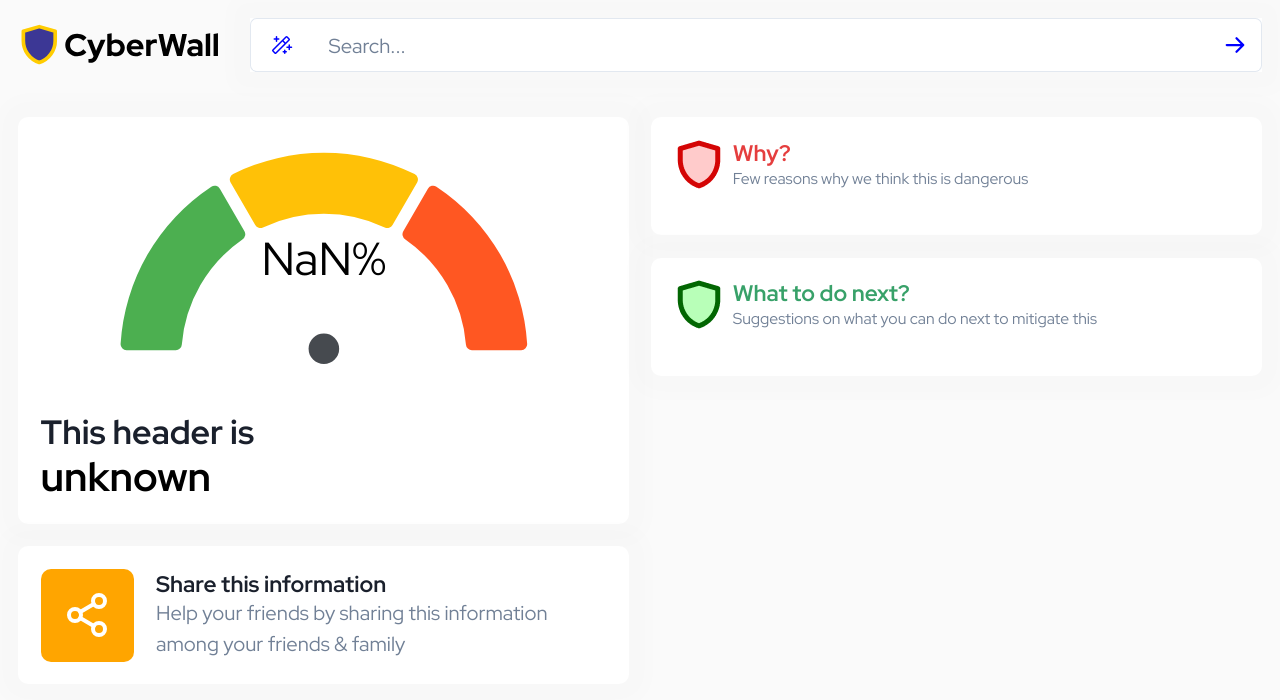
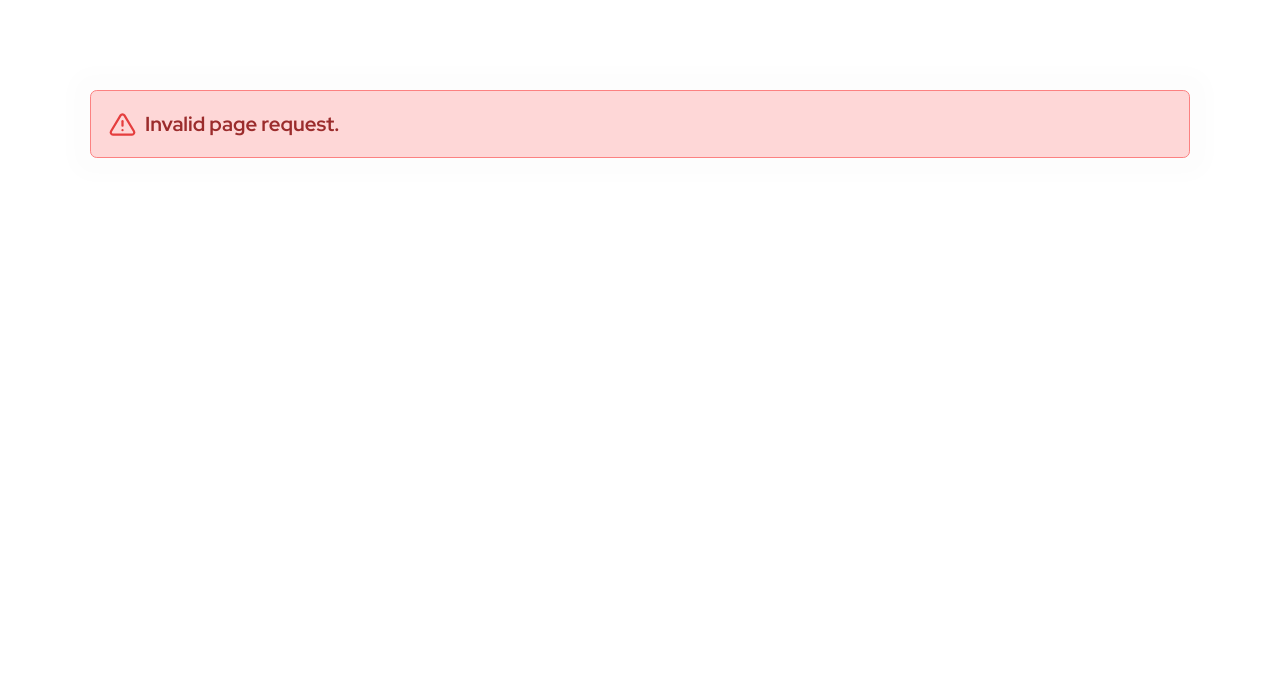
Before and after one commit to basheeromy/cyberwall-pre-alpha, a React (Vite) app: page /search in a window 1280 px wide. Shown: the top 700 px of the page. Built offline with nearby package versions, Linux system fonts and the light colour scheme.

Commit message:
fixed functionality level issues

```diff
--- a/src/components/ErrorWidget.tsx
+++ b/src/components/ErrorWidget.tsx
@@ -1,5 +1,5 @@
 
-import { Box, Flex, Text, Icon } from '@chakra-ui/react';
+import { Box, Flex, Text, Icon, Button } from '@chakra-ui/react';
 import { FiAlertTriangle } from 'react-icons/fi';
 
 const ErrorWidget = ({ message }: { message: string }) => {
--- a/src/components/HomePage/searchBar.tsx
+++ b/src/components/HomePage/searchBar.tsx
@@ -1,10 +1,12 @@
-import React, { useState, useEffect, FormEvent } from 'react';
+import React, { useState, useEffect, FormEvent, useImperativeHandle, forwardRef } from 'react';
+import { useNavigate } from 'react-router-dom';
 import { FiSearch, FiPaperclip, FiX } from 'react-icons/fi';
-import { Box, IconButton } from '@chakra-ui/react';
+import { IconButton } from '@chakra-ui/react';
 
 interface SearchBarProps {
-  query: string;
-  setQuery: (query: string) => void;
+  initQuery?: string;
+  initAttachment?: File
+  onSubmit: (type: 'ATTACHMENT' | 'QUERY', data: File | string) => void;
 }
 
 const placeholders = [
@@ -15,49 +17,26 @@ const placeholders = [
   'e.g., https://facebook.com/username'
 ];
 
-const keyframes = `
-  @keyframes rotate-border {
-    from {
-      border-image-source: linear-gradient(45deg, #A7A3FF, #1509FF);
+export const SearchBar = forwardRef(({ onSubmit, initQuery, initAttachment }: SearchBarProps, ref) => {
+  const [placeholder, setPlaceholder] = useState(placeholders[0]);
+  const [attachment, setAttachment] = useState<File | null>(initAttachment ?? null);
+  const [query, setQuery] = useState<string>(initQuery ?? '');
+  const navigate = useNavigate();
+
+  useImperativeHandle(ref, () => ({
+    updateQuery: (newQuery: string) => {
+      setQuery(newQuery);
     }
-    to {
-      border-image-source: linear-gradient(405deg, #A7A3FF, #1509FF);
-    }
-  }
-
-  @keyframes slide-up {
-    0% {
-      opacity: 0;
-      transform: translateY(20px);
-    }
-    100% {
-      opacity: 1;
-      transform: translateY(0);
-    }
-  }
-`;
-
-export function SearchBar({ query, setQuery }: SearchBarProps) {
-  const [placeholder, setPlaceholder] = useState(placeholders[0]);
-  const [attachment, setAttachment] = useState<File | null>(null);
+  }));
 
   const handleSubmit = (e: FormEvent<HTMLFormElement>) => {
     e.preventDefault();
     if (attachment) {
-      const formData = new FormData();
-      formData.append('apk_file', attachment);
-
-      // Use FormData to pass the file
-      window.location.href = `/search?attachment=${encodeURIComponent('file')}`;
+      onSubmit('ATTACHMENT', attachment);
+      navigate('/search', { state: { attachment } });
     } else if (query.trim()) {
-      window.location.href = `/search?query=${encodeURIComponent(query)}`;
-    }
-  };
-
-  const handleKeyDown = (e) => {
-    if (e.key === 'Enter') {
-      e.preventDefault(); // Prevent default enter behavior
-      handleSubmit(e as unknown as FormEvent<HTMLFormElement>); // Call submit handler
+      onSubmit('QUERY', query);
+      navigate('/search', { state: { query } });
     }
   };
 
@@ -76,7 +55,7 @@ export function SearchBar({ query, setQuery }: SearchBarProps) {
         const nextIndex = (currentIndex + 1) % placeholders.length;
         return placeholders[nextIndex];
       });
-    }, 1500); // Change placeholder every 1.5 seconds
+    }, 1500);
     return () => clearInterval(interval);
   }, []);
 
@@ -91,10 +70,6 @@ export function SearchBar({ query, setQuery }: SearchBarProps) {
     animation: 'rotate-border 3s linear infinite',
     transition: 'border-color 0.3s ease',
     position: 'relative',
-  };
-
-  const placeholderStyle: React.CSSProperties = {
-    animation: 'slide-up 0.5s ease-in-out',
   };
 
   const attachmentInfoStyle: React.CSSProperties = {
@@ -112,7 +87,6 @@ export function SearchBar({ query, setQuery }: SearchBarProps) {
 
   return (
     <div style={{ width: '100%', margin: '16px 0', position: 'relative' }}>
-      <style>{keyframes}</style>
       <form onSubmit={handleSubmit}>
         <input
           type="text"
@@ -120,17 +94,6 @@ export function SearchBar({ query, setQuery }: SearchBarProps) {
           value={query}
           onChange={(e) => setQuery(e.target.value)}
           style={inputStyle}
-          onKeyDown={handleKeyDown}
-          onFocus={(e) => {
-            e.currentTarget.style.borderColor = 'black';
-            e.currentTarget.style.borderImage = 'none';
-            e.currentTarget.style.animation = 'none';
-          }}
-          onBlur={(e) => {
-            e.currentTarget.style.borderColor = 'transparent';
-            e.currentTarget.style.borderImage = 'linear-gradient(45deg, #A7A3FF, #1509FF) 1';
-            e.currentTarget.style.animation = 'rotate-border 3s linear infinite';
-          }}
         />
         {attachment && (
           <div style={attachmentInfoStyle}>
@@ -145,7 +108,7 @@ export function SearchBar({ query, setQuery }: SearchBarProps) {
             />
           </div>
         )}
-        <button type='submit'>
+        <button type="submit">
           <div style={{ position: 'absolute', top: '50%', right: '12px', transform: 'translateY(-50%)', color: '#888' }}>
             <FiSearch />
           </div>
@@ -163,6 +126,6 @@ export function SearchBar({ query, setQuery }: SearchBarProps) {
       </form>
     </div>
   );
-}
+});
 
 export default SearchBar;
--- a/src/components/SearchPage/dangerMeter.tsx
+++ b/src/components/SearchPage/dangerMeter.tsx
@@ -66,7 +66,7 @@ export const DangerMeter = ({
                 nrOfLevels={3}
                 colors={['#4CAF50', '#FFC107', '#FF5722']}
                 arcWidth={0.3}
-                percent={Math.round(isLoading ? fakeValue : data?.score) / 100}
+                percent={Math.round(isLoading ? fakeValue : (data?.score ?? 0)) / 100}
                 textColor="#000000"
             />
             {isLoading ? (
@@ -90,7 +90,7 @@ export const DangerMeter = ({
 
 function getResultString(score: number): { message: string; color: string } {
     if (score == undefined || score == null)
-        return { message: 'unknown', color: 'black' }
+        return { message: '', color: 'black' }
     if (score < 34) return { message: 'Safe', color: 'green.500' }
     else if (score < 64)
         return { message: 'Not recommended', color: 'yellow.500' }
--- a/src/pages/Home.tsx
+++ b/src/pages/Home.tsx
@@ -1,4 +1,4 @@
-import React, { FormEvent, useEffect, useState } from 'react'
+import React, { FormEvent, useEffect, useRef, useState } from 'react'
 import {
 	ChakraProvider,
 	Box,
@@ -21,10 +21,14 @@ import { PasteFromClipBoard } from '../components/HomePage/PasteFromClipBoard'
 import { NavBar } from '../components/NavBar'
 import { FiSearch } from 'react-icons/fi'
 import SearchBar from '../components/HomePage/searchBar'
+import { useNavigate } from 'react-router-dom'
 
 // Main Home Component
 const Home: React.FC = () => {
-	const [query, setQuery] = useState<string>('')
+	const navigate = useNavigate();
+	const searchBarRef = useRef(null);
+
+
 
 	return (
 		<ChakraProvider>
@@ -48,11 +52,21 @@ const Home: React.FC = () => {
 							<Logo />
 						</Box>
 						<Box width={['90%', '80%', '50%', '40%']} mt={4}>
-							<SearchBar query={query} setQuery={setQuery} />
+							<SearchBar
+								ref={searchBarRef}
+								onSubmit={(type, data) => {
+									if (type == 'ATTACHMENT') {
+										navigate('/search', { state: { data } });
+									} else {
+										navigate('/search', { state: { data } });
+									}
+								}} />
 						</Box>
 						<PasteFromClipBoard
 							onSuccessFullClipBoard={(data) => {
-								setQuery(data)
+								if (searchBarRef.current) {
+									searchBarRef.current.updateQuery('New query from parent');
+								}
 							}}
 						/>
 					</Flex>
--- a/src/pages/Search.tsx
+++ b/src/pages/Search.tsx
@@ -1,11 +1,12 @@
-import axios from 'axios';
-import { FormEvent, useEffect, useState } from 'react';
-import LoadingState from '../components/SearchPage/loadingStateComponent';
+import axios from 'axios'
+import { FormEvent, useEffect, useState } from 'react'
+import { useLocation, useNavigate } from 'react-router-dom'
+import LoadingState from '../components/SearchPage/loadingStateComponent'
 import {
     ActionsList,
     BoxWithShareCTA,
     ReasonsList,
-} from '../components/SearchPage/dangerMeter';
+} from '../components/SearchPage/dangerMeter'
 import {
     Box,
     Flex,
@@ -16,38 +17,38 @@ import {
     InputRightElement,
     Link,
     VStack,
-} from '@chakra-ui/react';
-import { PiMagicWand, PiArrowRightBold } from 'react-icons/pi';
-import { Logo } from '../components/Logo';
-import { DangerMeter } from '../components/SearchPage/dangerMeter';
-import ErrorWidget from '../components/ErrorWidget';
+} from '@chakra-ui/react'
+import { PiMagicWand, PiArrowRightBold } from 'react-icons/pi'
+import { Logo } from '../components/Logo'
+import { DangerMeter } from '../components/SearchPage/dangerMeter'
+import ErrorWidget from '../components/ErrorWidget'
+import SearchBar from '../components/HomePage/searchBar'
 
 export function Search(): JSX.Element {
-    const queryParams = new URLSearchParams(window.location.search);
-    const query = queryParams.get('query') || '';
-    const attachment = queryParams.get('attachment') || '';
-    const [error, setError] = useState<string | null>(null);
-    const [isTyping, setIsTyping] = useState(false);
-    const [responseData, setResponseData] = useState<any>(null);
-    const [detailedResponse, setDetailedResponse] = useState<any>(null);
-    const [searchQueryType, setType] = useState<string>();
-    const [searchQuery, setSearchQuery] = useState<string>(query);
+    const location = useLocation()
+    const { query = '', attachment = null } = location.state || {}
+    const [error, setError] = useState<string | null>(null)
+    const [isTyping, setIsTyping] = useState(false)
+    const [responseData, setResponseData] = useState<any>(null)
+    const [detailedResponse, setDetailedResponse] = useState<any>(null)
+    const [searchQueryType, setType] = useState<string>()
+    const [searchQuery, setSearchQuery] = useState<string>(query)
 
     useEffect(() => {
         if (attachment) {
-            // Directly handle APK analysis if an attachment is present
-            analyzeApk(attachment)
-                .catch((err) => {
-                    console.error('Error analyzing APK:', err);
-                    setError('Failed to analyze the attached file. Please try again.');
-                });
+            analyzeApk(attachment).catch((err) => {
+                console.error('Error analyzing APK:', err)
+                setError(
+                    'Failed to analyze the attached file. Please try again.',
+                )
+            })
         } else if (query) {
-            fetchInitialResponse(query);
+            fetchInitialResponse(query)
         }
-    }, [attachment, query]);
+    }, [])
 
     const fetchInitialResponse = async (query: string) => {
-        setIsTyping(true);
+        setIsTyping(true)
         try {
             const response = await axios.post(
                 'https://ragnarok.nysaclan.com/api/v1/wall/chat',
@@ -62,49 +63,49 @@ export function Search(): JSX.Element {
                     headers: {
                         'Content-Type': 'application/json',
                     },
-                }
-            );
+                },
+            )
 
-            setResponseData(response.data);
-            setIsTyping(false);
-            setError(null); // Clear any previous errors
+            setResponseData(response.data)
+            setIsTyping(false)
+            setError(null) // Clear any previous errors
 
-            // Based on mode, call the appropriate API
             if (response.data.response) {
                 switch (response.data.response.mode) {
                     case 'URL':
-                        await analyzeUrl(response.data.response.argument.url);
-                        setType('Url');
-                        break;
+                        await analyzeUrl(response.data.response.argument.url)
+                        setType('Url')
+                        break
                     case 'SMS':
                         await analyzeSms(
                             response.data.response.argument.sms_content,
-                            response.data.response.argument.sms_header
-                        );
-                        setType('SMS');
-                        break;
+                            response.data.response.argument.sms_header,
+                        )
+                        setType('SMS')
+                        break
                     case 'APK':
                         // APK handling is already managed in the attachment case
-                        setType('APK');
-                        break;
+                        setType('APK')
+                        break
                     case 'FACEBOOK':
-                        // Placeholder for Facebook profile analysis
-                        console.log('Facebook profile analysis is under development.');
-                        setType('Facebook profile');
-                        break;
+                        console.log(
+                            'Facebook profile analysis is under development.',
+                        )
+                        setType('Facebook profile')
+                        break
                     default:
-                        setError('Unknown mode.');
-                        break;
+                        setError('Unknown mode.')
+                        break
                 }
             }
         } catch (error) {
-            console.error('Error fetching initial response:', error);
+            console.error('Error fetching initial response:', error)
             setError(
-                'There was an issue fetching the initial response. Please try again later.'
-            );
-            setIsTyping(false);
+                'There was an issue fetching the initial response. Please try again later.',
+            )
+            setIsTyping(false)
         }
-    };
+    }
 
     const analyzeUrl = async (url: string) => {
         try {
@@ -115,16 +116,16 @@ export function Search(): JSX.Element {
                     headers: {
                         'Content-Type': 'application/x-www-form-urlencoded',
                     },
-                }
-            );
-            setDetailedResponse(response.data);
+                },
+            )
+            setDetailedResponse(response.data)
         } catch (error) {
-            console.error('Error analyzing URL:', error);
+            console.error('Error analyzing URL:', error)
             setError(
-                'There was an issue analyzing the URL. Please try again later.'
-            );
+                'There was an issue analyzing the URL. Please try again later.',
+            )
         }
-    };
+    }
 
     const analyzeSms = async (smsContent: string, smsHeader: string) => {
         try {
@@ -136,60 +137,58 @@ export function Search(): JSX.Element {
                 },
                 {
                     headers: { 'Content-Type': 'application/json' },
-                }
-            );
-            setDetailedResponse(response.data);
+                },
+            )
+            setDetailedResponse(response.data)
         } catch (error) {
-            console.error('Error analyzing SMS:', error);
+            console.error('Error analyzing SMS:', error)
             setError(
-                'There was an issue analyzing the SMS. Please try again later.'
-            );
+                'There was an issue analyzing the SMS. Please try again later.',
+            )
         }
-    };
+    }
 
-    const analyzeApk = async (filePath: string) => {
+    const analyzeApk = async (file: File) => {
         try {
-            // Fetch the file directly from the provided file path
-            const response = await fetch(filePath);
-            const blob = await response.blob();
-            const file = new File([blob], 'attached-file.apk', { type: blob.type });
-
-            const formData = new FormData();
-            formData.append('apk_file', file); // Append the APK file
+            const formData = new FormData()
+            formData.append('apk_file', file) // Append the APK file
 
             const apiResponse = await axios.post(
                 'https://ragnarok.nysaclan.com/api/v1/wall/analyze/apk',
                 formData,
                 {
                     headers: { 'Content-Type': 'multipart/form-data' },
-                }
-            );
-            setDetailedResponse(apiResponse.data);
+                },
+            )
+            setDetailedResponse(apiResponse.data)
         } catch (error) {
-            console.error('Error analyzing APK:', error);
+            console.error('Error analyzing APK:', error)
             setError(
-                'There was an issue analyzing the APK. Please try again later.'
-            );
+                'There was an issue analyzing the APK. Please try again later.',
+            )
         }
-    };
-
-    if (isTyping) {
-        return <LoadingState />;
     }
 
     const handleKeyDown = (e) => {
         if (e.key === 'Enter') {
-            e.preventDefault(); // Prevent default enter behavior
-            handleSubmit(e as unknown as FormEvent<HTMLFormElement>); // Call submit handler
+            e.preventDefault() // Prevent default enter behavior
+            handleSubmit(e as unknown as FormEvent<HTMLFormElement>) // Call submit handler
         }
-    };
+    }
 
     const handleSubmit = (e: FormEvent<HTMLFormElement>) => {
-        e.preventDefault();
+        e.preventDefault()
         if (query.trim()) {
-            window.location.href = `/search?query=${encodeURIComponent(searchQuery)}`;
+            window.location.href = `/search?query=${encodeURIComponent(searchQuery)}`
         }
-    };
+    }
+
+    if (query == '' && attachment == null)
+        return (
+            <Box p={20}>
+                <ErrorWidget message={'Invalid page request.'} />
+            </Box>
+        )
 
     return (
         <Box
@@ -202,7 +201,7 @@ export function Search(): JSX.Element {
             <HStack justify="space-between" mb={5}>
                 <Link
                     onClick={() => {
-                        window.location.href = `/`;
+                        window.location.href = `/`
                     }}
                 >
                     <Box width={{ base: '150px', md: '200px' }}>
@@ -210,28 +209,22 @@ export function Search(): JSX.Element {
                     </Box>
                 </Link>
                 <Box flex={1} ml={5}>
-                    <InputGroup bgColor={'white'} shadow={'md'} size={'lg'}>
-                        <InputLeftAddon bg={'none'} color={'blue'}>
-                            <PiMagicWand size={24} />
-                        </InputLeftAddon>
-                        <Input
-                            value={searchQuery}
-                            onChange={(v) => setSearchQuery(v.target.value)}
-                            placeholder="Search..."
-                            borderLeft={'none'}
-                            focusBorderColor="black"
-                            borderRadius={'md'}
-                            _focus={{
-                                borderColor: 'black',
-                                borderImage: 'none',
-                                animation: 'none',
-                            }}
-                            onKeyDown={handleKeyDown}
-                        />
-                        <InputRightElement color={'blue'}>
-                            <PiArrowRightBold size={24} />
-                        </InputRightElement>
-                    </InputGroup>
+                    <SearchBar
+                        onSubmit={(type, data) => {
+                            if (type == 'ATTACHMENT') {
+                                analyzeApk(data as File).catch((err) => {
+                                    console.error('Error analyzing APK:', err)
+                                    setError(
+                                        'Failed to analyze the attached file. Please try again.',
+                                    )
+                                })
+                            } else if (data) {
+                                fetchInitialResponse(data as string)
+                            }
+                        }}
+                        initAttachment={attachment}
+                        initQuery={query}
+                    />
                 </Box>
             </HStack>
             {error && (
@@ -263,5 +256,5 @@ export function Search(): JSX.Element {
                 </Box>
             </Flex>
         </Box>
-    );
+    )
 }
```
